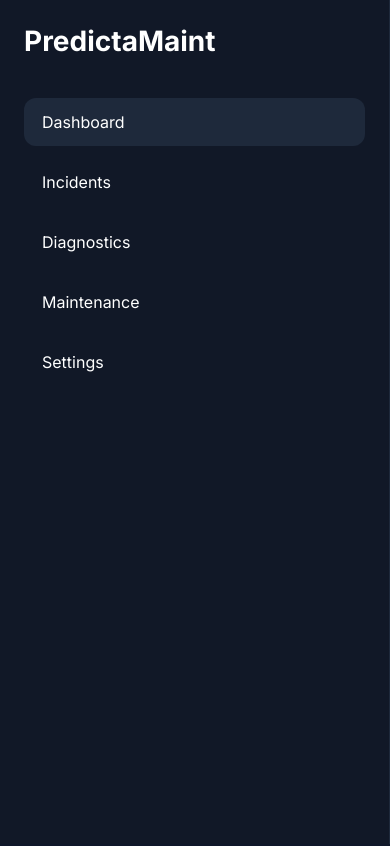
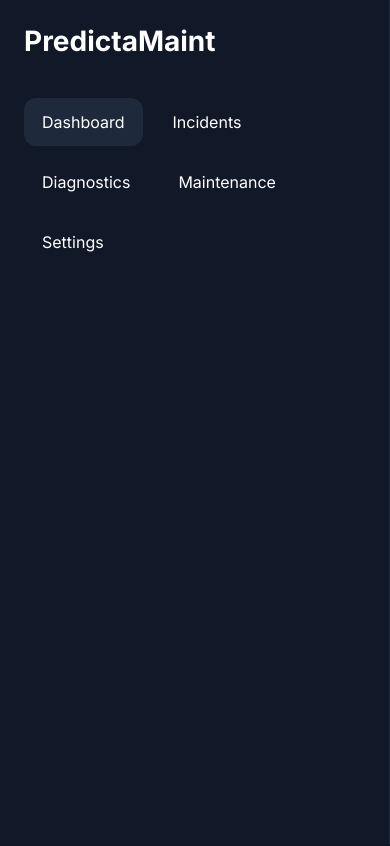
Before and after one commit to Venkata1236/predictamaint, a React app in the folder frontend/: page / in a window 390 px wide. Shown: the top 846 px of the page. Built offline with nearby package versions, Linux system fonts and the light colour scheme; no server answers; the HTML template or start-up script is replaced by a standard one.

Commit message:
feat: optimize operations sidebar for responsive layouts

```diff
--- a/frontend/src/components/Sidebar.jsx
+++ b/frontend/src/components/Sidebar.jsx
@@ -30,6 +30,13 @@ const Sidebar = () => {
 
                 borderRight:
                     "1px solid #1e293b",
+
+                position:
+                    window.innerWidth < 1000
+                    ? "relative"
+                    : "sticky",
+
+                top: 0,
             }}
         >
 
@@ -37,6 +44,7 @@ const Sidebar = () => {
                 style={{
                     marginBottom: "40px",
                     fontSize: "28px",
+                    color: "white",
                 }}
             >
                 PredictaMaint
@@ -45,8 +53,13 @@ const Sidebar = () => {
             <div
                 style={{
                     display: "flex",
+
                     flexDirection:
-                        "column",
+                        window.innerWidth < 1000
+                        ? "row"
+                        : "column",
+
+                    flexWrap: "wrap",
 
                     gap: "12px",
                 }}
@@ -72,6 +85,8 @@ const Sidebar = () => {
                                     ? "#1e293b"
                                     : "transparent",
 
+                                color: "white",
+
                                 cursor:
                                     "pointer",
 
```
